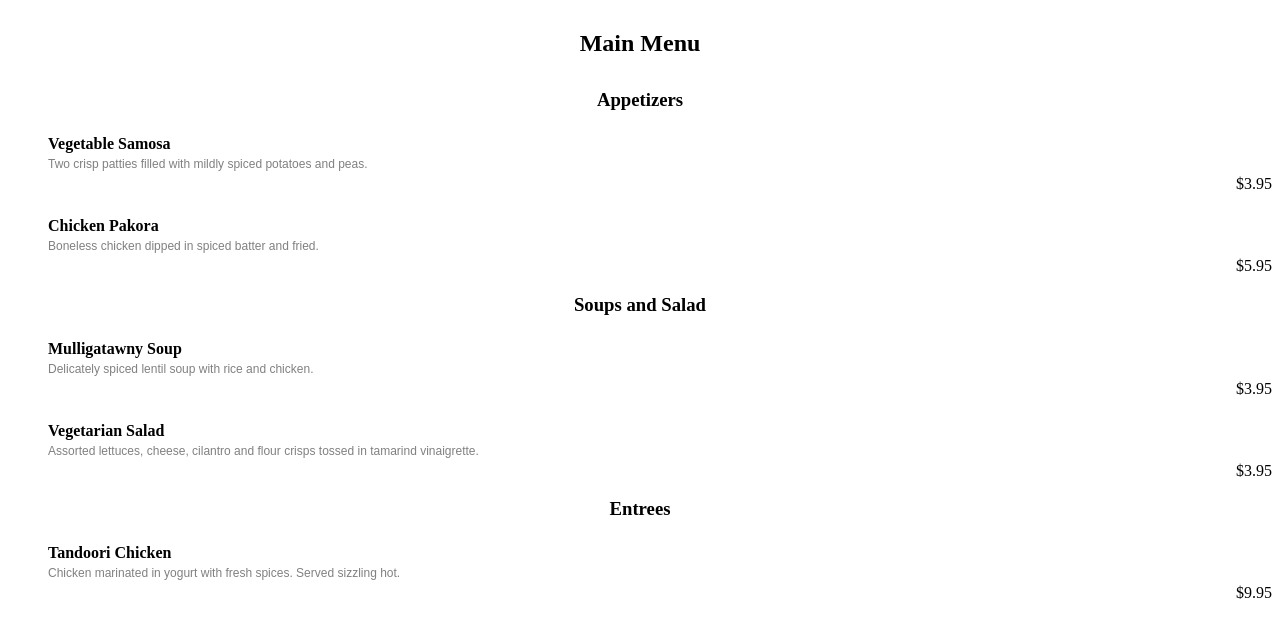
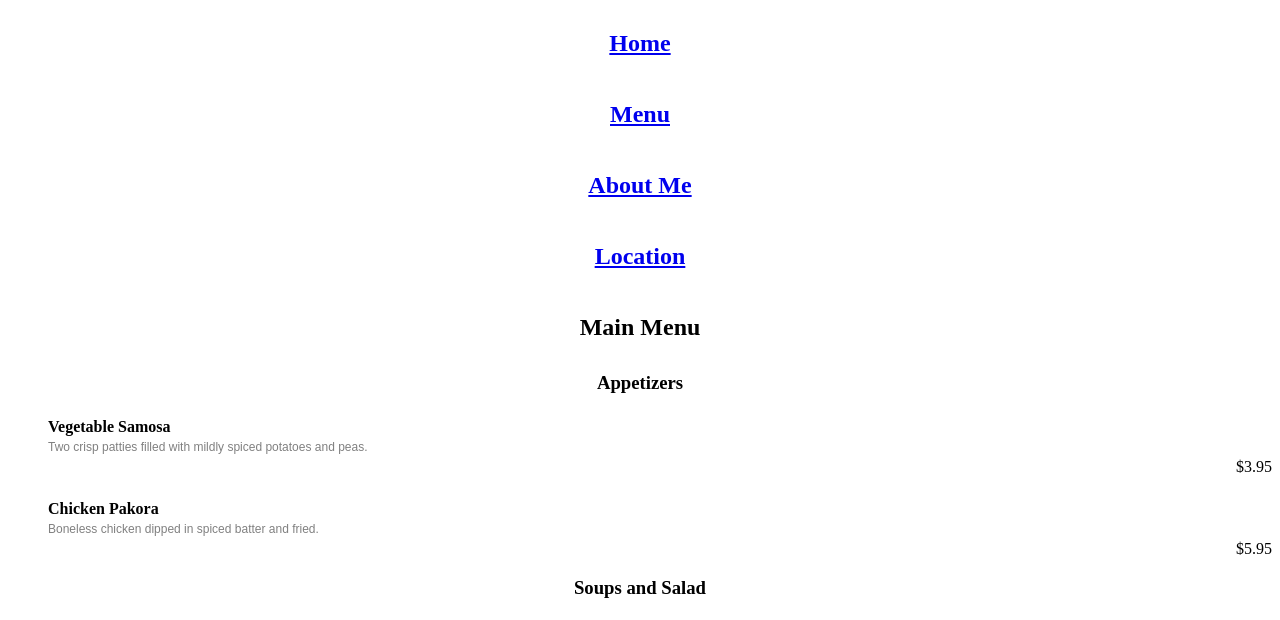
Before and after one commit to bsadessi/bsadessi.github.io, a plain HTML site: page grc338/redesign‑content‑hierarchy/menu.html in a window 1280 px wide. Shown: the part 122-742 px from the top of the page. Drawn offline with Linux system fonts and the light colour scheme; files that its build step writes are made by us from their sources.

Commit message:
Add files via upload

```diff
--- a/grc338/redesign‑content‑hierarchy/menu.html
+++ b/grc338/redesign‑content‑hierarchy/menu.html
@@ -8,6 +8,11 @@
 
     <body>
         <a href="index.html"><img src="tajpalace.png" alt="it's a logo of the restuarant in helvetica font."> </a>
+
+        <h2><a href="index.html"> Home </a> </h2>
+        <h2><a href="menu.html"> Menu </a> </h2>
+        <h2><a href="aboutme.html"> About Me </a></h2>
+        <h2><a href="location.html"> Location </a></h2>
 
         <h2> Main Menu</h2>
 
```
Also changed, not shown: grc338/redesign‑content‑hierarchy/aboutme.html (+4 -0 lines), grc338/redesign‑content‑hierarchy/index.html (+2 -2 lines), grc338/redesign‑content‑hierarchy/location.html (+4 -0 lines).
